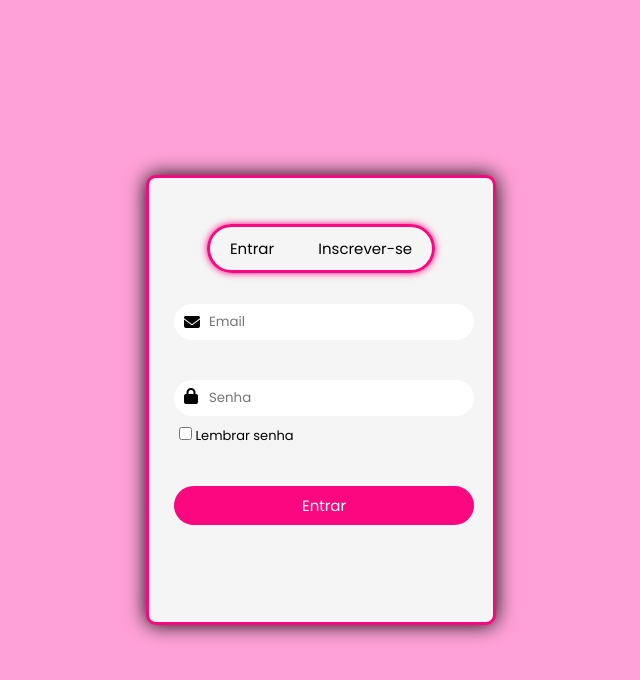
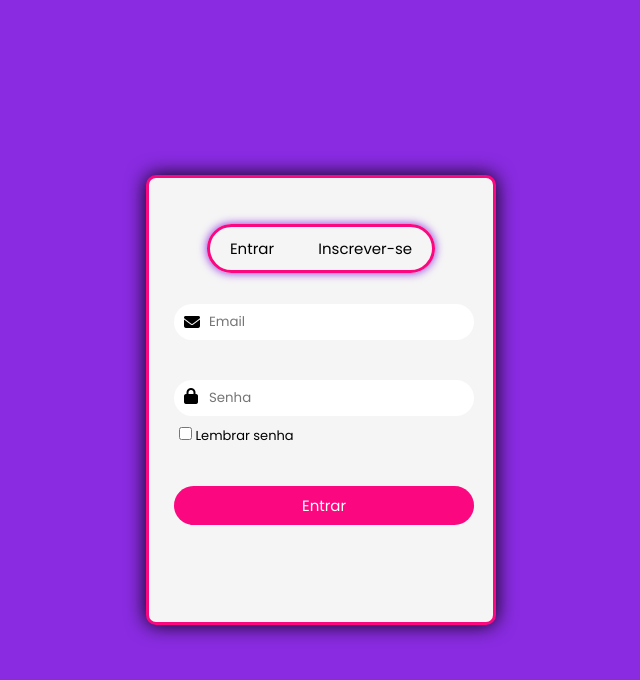
Before and after one commit to AdrielleFigueiredo2808/Tela-Login, a plain HTML site: page index.html in a window 1280 px wide. Shown: the whole page, without its empty margins (319-959 px from the left). Drawn offline with Linux system fonts and the light colour scheme.

Commit message:
first commit

```diff
--- a/style.css
+++ b/style.css
@@ -13,7 +13,7 @@ body {
   display: flex;
   align-items: center;
   justify-content: center;
-  background:  #ffa1d8;
+  background:  #8A2BE2;
 }
 
 .container {
@@ -43,7 +43,7 @@ form {
   margin-top: 40px;
   position: relative;
   border-radius: 30px;
-  box-shadow: 0 0 7px 0 #FB0881;
+  box-shadow: 0 0 10px 0 #8A2BE2;
   border: 3px solid #FB0881;
 }
 
```
